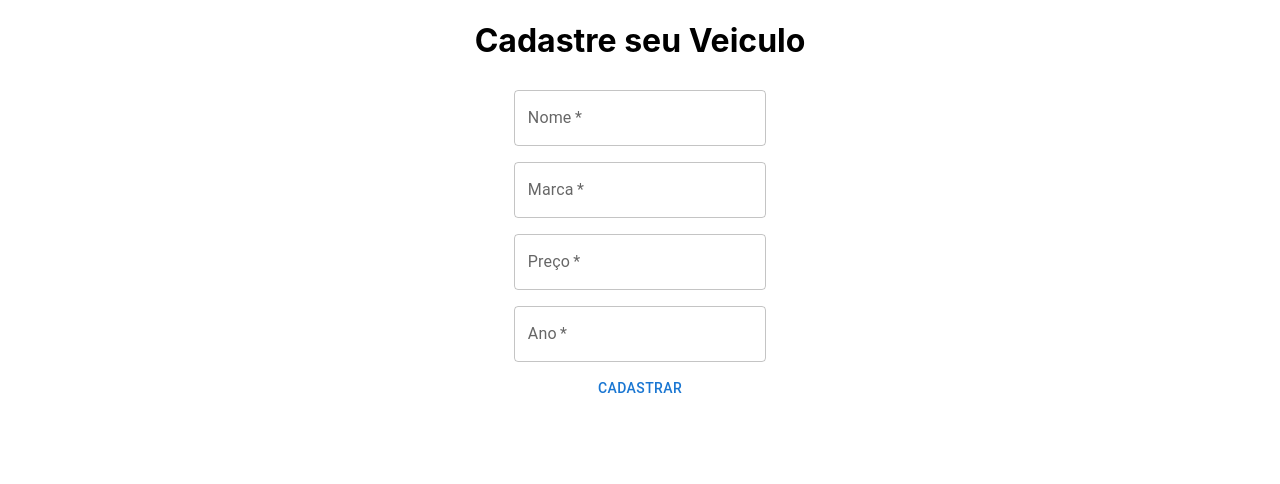
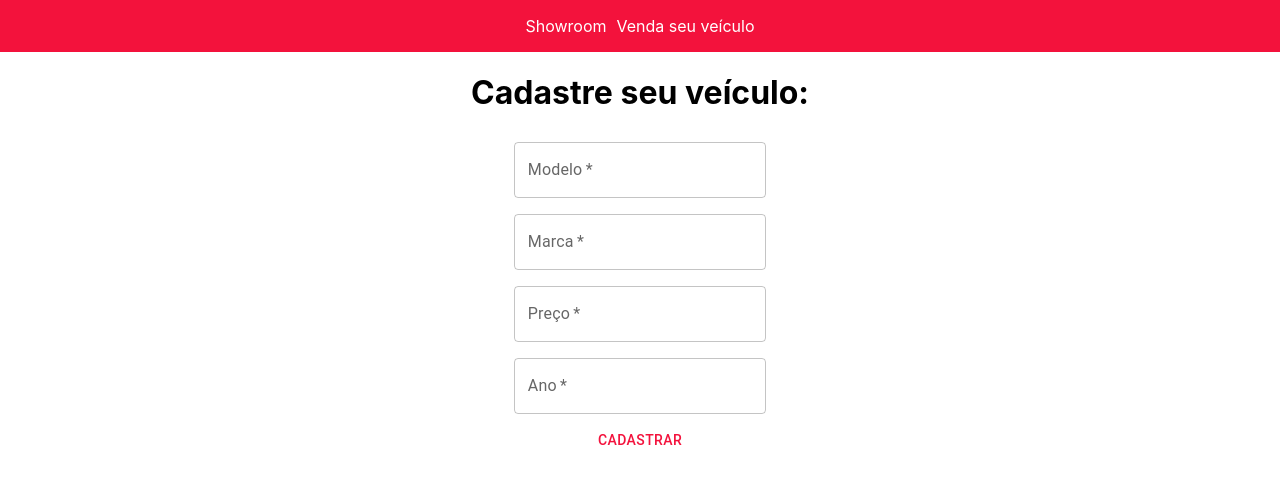
Before and after one commit to FelSena/BHUT, a React (Create React App) app in the folder teste_bhut/: page /register in a window 1280 px wide. Shown: the top 484 px of the page. Built offline with nearby package versions, Linux system fonts and the light colour scheme.

Commit message:
feat: showroom

```diff
--- a/teste_bhut/src/App.css
+++ /dev/null
@@ -1,38 +0,0 @@
-.App {
-  text-align: center;
-}
-
-.App-logo {
-  height: 40vmin;
-  pointer-events: none;
-}
-
-@media (prefers-reduced-motion: no-preference) {
-  .App-logo {
-    animation: App-logo-spin infinite 20s linear;
-  }
-}
-
-.App-header {
-  background-color: #282c34;
-  min-height: 100vh;
-  display: flex;
-  flex-direction: column;
-  align-items: center;
-  justify-content: center;
-  font-size: calc(10px + 2vmin);
-  color: white;
-}
-
-.App-link {
-  color: #61dafb;
-}
-
-@keyframes App-logo-spin {
-  from {
-    transform: rotate(0deg);
-  }
-  to {
-    transform: rotate(360deg);
-  }
-}
--- a/teste_bhut/src/App.tsx
+++ b/teste_bhut/src/App.tsx
@@ -1,7 +1,7 @@
 import { ToastContainer } from "react-toastify";
-import "./App.css";
 import MainRoutes from "./components/Routes";
 import "react-toastify/dist/ReactToastify.css";
+import Navbar from "./components/navbar";
 
 function App() {
   return (
@@ -17,6 +17,7 @@ function App() {
         draggable
         pauseOnHover
       />
+      <Navbar />
       <MainRoutes />
     </div>
   );
--- a/teste_bhut/src/components/Api/index.tsx
+++ b/teste_bhut/src/components/Api/index.tsx
@@ -1,5 +1,3 @@
-import axios from "axios";
-
 const API = async (endPoint: string) => {
   const output = await fetch(
     `https://api.allorigins.win/get?url=${encodeURIComponent(
--- a/teste_bhut/src/components/Pages/Home/index.tsx
+++ b/teste_bhut/src/components/Pages/Home/index.tsx
@@ -1,5 +1,7 @@
 import API from "../../Api";
 import React, { useEffect, useState } from "react";
+import { Box } from "@mui/material";
+import { padding } from "@mui/system";
 
 const Home = () => {
   interface CarInterface {
@@ -21,18 +23,43 @@ const Home = () => {
   }, []);
 
   return (
-    <div>
-      <h1>Showroom!</h1>
-      {isMounted &&
-        cars.map((car) => (
-          <ul key={car._id}>
-            <li>{car.title}</li>
-            <li>{car.brand}</li>
-            <li>{car.price}</li>
-            <li>{car.age}</li>
-          </ul>
-        ))}
-    </div>
+    <Box
+      sx={{ display: "flex", flexDirection: "column", alignItems: "center" }}
+    >
+      <h1>Conheça nosso estoque:</h1>
+      <Box
+        sx={{
+          display: "flex",
+          flexDirection: "row",
+          flexWrap: "wrap",
+          gap: "15px",
+        }}
+      >
+        {isMounted &&
+          cars.map((car) => (
+            <Box
+              key={car._id}
+              sx={{
+                border: "2px solid #F3123C",
+                borderRadius: "4px",
+                padding: "5px",
+                boxSizing: "border-box",
+                width: "270px",
+                height: "135px",
+                cursor: "pointer",
+                display: "flex",
+                flexDirection: "column",
+                alignItems: "center",
+              }}
+            >
+              <h3>{car.title}</h3>
+              <span>Marca: {car.brand}</span>
+              <span>Ano: {car.age}</span>
+              <span>Valor: R${car.price},00</span>
+            </Box>
+          ))}
+      </Box>
+    </Box>
   );
 };
 
--- a/teste_bhut/src/components/Pages/Register/index.tsx
+++ b/teste_bhut/src/components/Pages/Register/index.tsx
@@ -68,9 +68,9 @@ const Register = () => {
         autoComplete="off"
         onSubmit={handleSubmit(onSubmitFunction)}
       >
-        <h1>Cadastre seu Veiculo</h1>
+        <h1>Cadastre seu veículo:</h1>
         <TextField
-          label="Nome"
+          label="Modelo"
           helperText={errors.title?.message}
           required
           {...register("title")}
@@ -95,7 +95,18 @@ const Register = () => {
           helperText={errors.age?.message}
         />
 
-        <Button type="submit">Cadastrar</Button>
+        <Button
+          type="submit"
+          sx={{
+            color: "#F3123C",
+            "&:hover": {
+              bgcolor: "#F3123C",
+              color: "white",
+            },
+          }}
+        >
+          Cadastrar
+        </Button>
       </Box>
     </Box>
   );
--- a/teste_bhut/src/components/navbar/index.tsx
+++ b/teste_bhut/src/components/navbar/index.tsx
@@ -1,9 +1,25 @@
 import { Box } from "@mui/material";
+import { Link } from "react-router-dom";
 
 const Navbar = () => {
   return (
-    <Box>
-      <span>Oi</span>
+    <Box
+      sx={{
+        display: "flex",
+        bgcolor: "#F3123C",
+        height: "52px",
+        justifyContent: "center",
+        alignItems: "center",
+        gap: "10px",
+      }}
+      flexDirection="row"
+    >
+      <Link to="/" style={{ textDecoration: "none", color: "white" }}>
+        Showroom
+      </Link>
+      <Link to="/register" style={{ textDecoration: "none", color: "white" }}>
+        Venda seu veículo
+      </Link>
     </Box>
   );
 };
```
